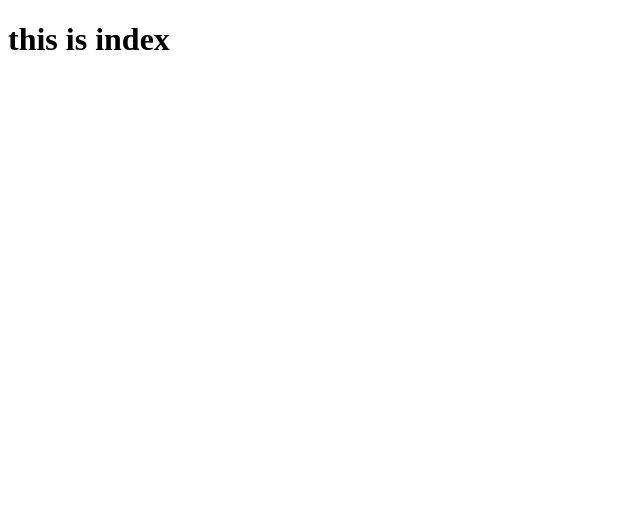
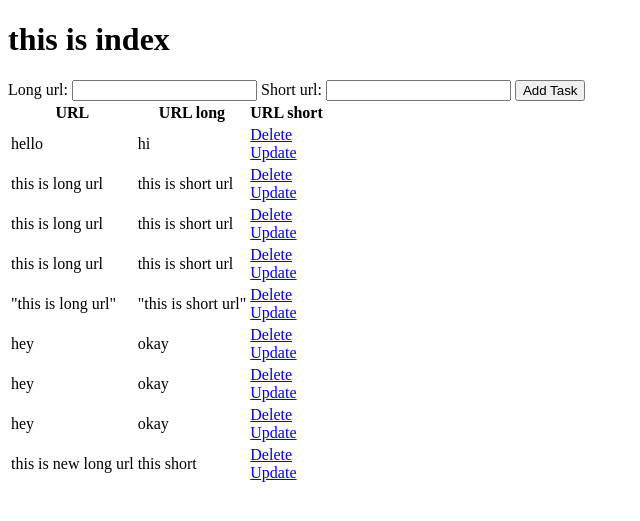
Before and after one commit to honnnei/-url-shortener, a Flask app: page / in a window 1280 px wide. Shown: the top 521 px of the page, without its empty margins (0-640 px from the left). Run offline with Flask 2, Linux system fonts and the light colour scheme; data comes from the database, SQL or seed files in the repository; both versions use the stored data as it was after the commit.

Commit message:
urls displayed

```diff
--- a/templates/index.html
+++ b/templates/index.html
@@ -6,5 +6,38 @@
 </head>
 <body>
     <h1>this is index</h1>
+    <div class="content">
+        <form action="/" method="POST">
+            <label>Long url:</label>
+            <input type="text" name="long_url" id="long_url">
+            <label>Short url:</label>
+            <input type="text" name="short_url" id="short_url">
+            <input type="submit" value="Add Task">
+        </form>
+    </div>
+
+    {% if all_the_urls|length < 1 %}
+    <h1>There are no urls create one below:</1>
+    {% else %}
+    <table>
+        <tr>
+            <th>URL</th>
+            <th>URL long</th>
+            <th>URL short</th>
+        </tr>
+        {% for url_link in all_the_urls %}
+        <tr>
+            <td>{{ url_link.long_url }}</td>
+            <td>{{ url_link.short_url  }}</td>
+            <td>
+                <a href="/delete/{{url_link.id}}">Delete</a>
+                <br />
+                <a href="/update/{{url_link.id}}">Update</a>
+            </td>
+        </tr>
+        {% endfor %}
+    </table>
+    {% endif %}
+
 </body>
 </html>
```
Also changed, not shown: url_test.db.
